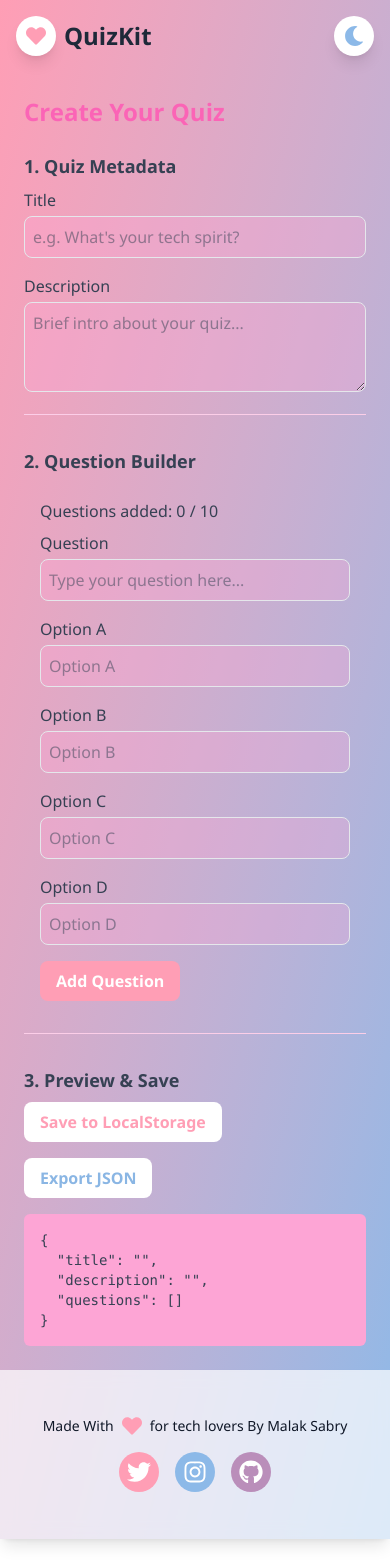
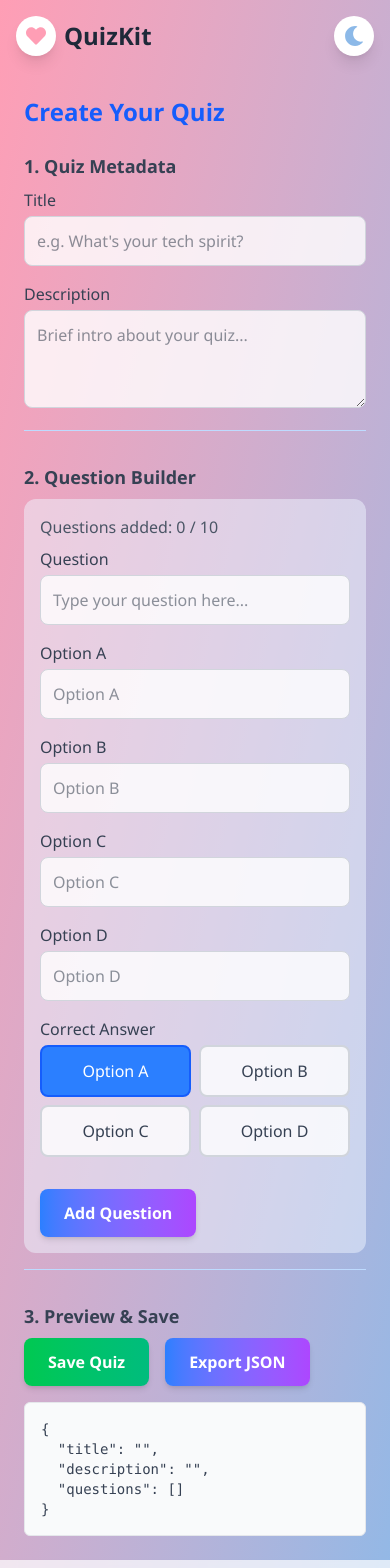
Before and after one commit to Malak-Sabry-104/QuizKti, a React (Vite) app: page /create in a window 390 px wide. Shown: the top 1568 px of the page. Before the commit the page ends 1539 px from the top, so only its background shows below. Built offline with nearby package versions, Linux system fonts and the light colour scheme.

Commit message:
Make Quiz form creation fully functional with answer field

```diff
--- a/src/Routes/CreateModal.tsx
+++ b/src/Routes/CreateModal.tsx
@@ -1,11 +1,12 @@
 import { useState } from "react";
+import { useNavigate } from "react-router-dom";
 import { useDarkMode } from "../Components/DarkModeContext";
 
 const CreateQuizForm = () => {
   const [title, setTitle] = useState("");
   const [description, setDescription] = useState("");
   const [questions, setQuestions] = useState<
-    { question: string; options: string[] }[]
+    { question: string; options: string[]; correctAnswer: number }[]
   >([]);
 
   const [questionInput, setQuestionInput] = useState("");
@@ -13,8 +14,14 @@ const CreateQuizForm = () => {
   const [optionB, setOptionB] = useState("");
   const [optionC, setOptionC] = useState("");
   const [optionD, setOptionD] = useState("");
+  const [correctAnswer, setCorrectAnswer] = useState<number>(0);
 
   const { darkMode } = useDarkMode();
+  const navigate = useNavigate();
+
+  const generateId = () => {
+    return Date.now().toString(36) + Math.random().toString(36).substr(2);
+  };
 
   const handleAddQuestion = () => {
     if (
@@ -35,7 +42,11 @@ const CreateQuizForm = () => {
 
     setQuestions([
       ...questions,
-      { question: questionInput.trim(), options: [optionA, optionB, optionC, optionD] },
+      {
+        question: questionInput.trim(),
+        options: [optionA, optionB, optionC, optionD],
+        correctAnswer: correctAnswer
+      },
     ]);
 
     setQuestionInput("");
@@ -43,6 +54,7 @@ const CreateQuizForm = () => {
     setOptionB("");
     setOptionC("");
     setOptionD("");
+    setCorrectAnswer(0);
   };
 
   const handleSave = () => {
@@ -56,13 +68,23 @@ const CreateQuizForm = () => {
     }
 
     const quizData = {
-      title,
-      description,
+      id: generateId(),
+      title: title.trim(),
+      description: description.trim(),
       questions,
+      createdAt: new Date().toISOString(),
+      questionCount: questions.length,
     };
 
-    localStorage.setItem("myQuiz", JSON.stringify(quizData));
-    alert("Quiz saved to localStorage!");
+    const existingQuizzes = localStorage.getItem("quizzes");
+    const quizzes = existingQuizzes ? JSON.parse(existingQuizzes) : [];
+
+    quizzes.push(quizData);
+
+    localStorage.setItem("quizzes", JSON.stringify(quizzes));
+
+    alert("Quiz created successfully!");
+    navigate("/dashboard");
   };
 
   const handleExport = () => {
@@ -83,37 +105,52 @@ const CreateQuizForm = () => {
   };
 
   return (
-    <div className={`min-h-full ${darkMode ? "text-gray-100" : "text-gray-700"}`}>
+    <div className={`min-h-full ${
+      darkMode ? "text-gray-100" : "text-gray-700"
+    }`}>
       <div className="max-w-3xl mx-auto min-h-full p-6">
-        <h2 className={`text-2xl font-bold mb-6 ${darkMode ? "text-blue-300" : "text-pink-400"}`}>
+        <h2 className={`text-2xl font-bold mb-6 ${
+          darkMode ? "text-blue-300" : "text-blue-600"
+        }`}>
           Create Your Quiz
         </h2>
 
-        {/* Metadata */}
         <section
-          className={`mb-8 border-b border-solid pb-4 ${darkMode ? "border-gray-700" : "border-pink-200"}`}
+          className={`mb-8 border-b border-solid pb-4 ${
+            darkMode ? "border-gray-700" : "border-blue-200"
+          }`}
         >
-          <h3 className={`font-semibold text-lg mb-2 ${darkMode ? "text-gray-200" : "text-gray-700"}`}>
+          <h3 className={`font-semibold text-lg mb-2 ${
+            darkMode ? "text-gray-200" : "text-gray-700"
+          }`}>
             1. Quiz Metadata
           </h3>
-          <label className={`block font-medium mb-1 ${darkMode ? "text-gray-300" : "text-gray-700"}`}>
+          <label className={`block font-medium mb-1 ${
+            darkMode ? "text-gray-300" : "text-gray-700"
+          }`}>
             Title
           </label>
           <input
-            className={`w-full p-2 rounded-lg outline-none border mb-4 ${
-              darkMode ? "bg-gray-700/50 border-gray-600 text-gray-100" : "bg-pink-300/30 border-gray-200"
+            className={`w-full p-3 rounded-lg outline-none border mb-4 transition-all duration-300 ${
+              darkMode
+                ? "bg-gray-700/50 border-gray-600 text-gray-100 focus:border-blue-400"
+                : "bg-white/80 border-gray-300 text-gray-800 focus:border-blue-500 focus:ring-2 focus:ring-blue-200"
             }`}
             value={title}
             onChange={(e) => setTitle(e.target.value)}
             placeholder="e.g. What's your tech spirit?"
           />
 
-          <label className={`block font-medium mb-1 ${darkMode ? "text-gray-300" : "text-gray-700"}`}>
+          <label className={`block font-medium mb-1 ${
+            darkMode ? "text-gray-300" : "text-gray-700"
+          }`}>
             Description
           </label>
           <textarea
-            className={`outline-none w-full p-2 rounded-lg border ${
-              darkMode ? "bg-gray-700/50 border-gray-600 text-gray-100" : "bg-pink-300/30 border-gray-200"
+            className={`outline-none w-full p-3 rounded-lg border transition-all duration-300 ${
+              darkMode
+                ? "bg-gray-700/50 border-gray-600 text-gray-100 focus:border-blue-400"
+                : "bg-white/80 border-gray-300 text-gray-800 focus:border-blue-500 focus:ring-2 focus:ring-blue-200"
             }`}
             rows={3}
             value={description}
@@ -122,23 +159,34 @@ const CreateQuizForm = () => {
           />
         </section>
 
-        {/* Question Builder */}
         <section
-          className={`mb-8 border-b border-solid pb-4 ${darkMode ? "border-gray-700" : "border-pink-200"}`}
+          className={`mb-8 border-b border-solid pb-4 ${
+            darkMode ? "border-gray-700" : "border-blue-200"
+          }`}
         >
-          <h3 className={`font-semibold text-lg mb-2 ${darkMode ? "text-gray-200" : "text-gray-700"}`}>
+          <h3 className={`font-semibold text-lg mb-2 ${
+            darkMode ? "text-gray-200" : "text-gray-700"
+          }`}>
             2. Question Builder
           </h3>
-          <div className="bg-transparent p-4 rounded-xl">
-            <p className={`mb-2 ${darkMode ? "text-gray-300" : "text-gray-700"}`}>
+          <div className={`p-4 rounded-xl ${
+            darkMode ? "bg-gray-800/50" : "bg-blue-50/50"
+          }`}>
+            <p className={`mb-2 ${
+              darkMode ? "text-gray-300" : "text-gray-600"
+            }`}>
               Questions added: {questions.length} / 10
             </p>
-            <label className={`block font-medium mb-1 ${darkMode ? "text-gray-300" : "text-gray-700"}`}>
+            <label className={`block font-medium mb-1 ${
+              darkMode ? "text-gray-300" : "text-gray-700"
+            }`}>
               Question
             </label>
             <input
-              className={`outline-none w-full p-2 rounded-lg border mb-4 ${
-                darkMode ? "bg-gray-700/50 border-gray-600 text-gray-100" : "bg-pink-300/30 border-gray-200"
+              className={`outline-none w-full p-3 rounded-lg border mb-4 transition-all duration-300 ${
+                darkMode
+                  ? "bg-gray-700/50 border-gray-600 text-gray-100 focus:border-blue-400"
+                  : "bg-white/80 border-gray-300 text-gray-800 focus:border-blue-500 focus:ring-2 focus:ring-blue-200"
               }`}
               value={questionInput}
               onChange={(e) => setQuestionInput(e.target.value)}
@@ -146,12 +194,16 @@ const CreateQuizForm = () => {
               disabled={questions.length >= 10}
             />
 
-            <label className={`block font-medium mb-1 ${darkMode ? "text-gray-300" : "text-gray-700"}`}>
+            <label className={`block font-medium mb-1 ${
+              darkMode ? "text-gray-300" : "text-gray-700"
+            }`}>
               Option A
             </label>
             <input
-              className={`outline-none w-full p-2 rounded-lg border mb-4 ${
-                darkMode ? "bg-gray-700/50 border-gray-600 text-gray-100" : "bg-pink-300/30 border-gray-200"
+              className={`outline-none w-full p-3 rounded-lg border mb-4 transition-all duration-300 ${
+                darkMode
+                  ? "bg-gray-700/50 border-gray-600 text-gray-100 focus:border-blue-400"
+                  : "bg-white/80 border-gray-300 text-gray-800 focus:border-blue-500 focus:ring-2 focus:ring-blue-200"
               }`}
               value={optionA}
               onChange={(e) => setOptionA(e.target.value)}
@@ -159,12 +211,16 @@ const CreateQuizForm = () => {
               disabled={questions.length >= 10}
             />
 
-            <label className={`block font-medium mb-1 ${darkMode ? "text-gray-300" : "text-gray-700"}`}>
+            <label className={`block font-medium mb-1 ${
+              darkMode ? "text-gray-300" : "text-gray-700"
+            }`}>
               Option B
             </label>
             <input
-              className={`outline-none w-full p-2 rounded-lg border mb-4 ${
-                darkMode ? "bg-gray-700/50 border-gray-600 text-gray-100" : "bg-pink-300/30 border-gray-200"
+              className={`outline-none w-full p-3 rounded-lg border mb-4 transition-all duration-300 ${
+                darkMode
+                  ? "bg-gray-700/50 border-gray-600 text-gray-100 focus:border-blue-400"
+                  : "bg-white/80 border-gray-300 text-gray-800 focus:border-blue-500 focus:ring-2 focus:ring-blue-200"
               }`}
               value={optionB}
               onChange={(e) => setOptionB(e.target.value)}
@@ -172,12 +228,16 @@ const CreateQuizForm = () => {
               disabled={questions.length >= 10}
             />
 
-            <label className={`block font-medium mb-1 ${darkMode ? "text-gray-300" : "text-gray-700"}`}>
+            <label className={`block font-medium mb-1 ${
+              darkMode ? "text-gray-300" : "text-gray-700"
+            }`}>
               Option C
             </label>
             <input
-              className={`outline-none w-full p-2 rounded-lg border mb-4 ${
-                darkMode ? "bg-gray-700/50 border-gray-600 text-gray-100" : "bg-pink-300/30 border-gray-200"
+              className={`outline-none w-full p-3 rounded-lg border mb-4 transition-all duration-300 ${
+                darkMode
+                  ? "bg-gray-700/50 border-gray-600 text-gray-100 focus:border-blue-400"
+                  : "bg-white/80 border-gray-300 text-gray-800 focus:border-blue-500 focus:ring-2 focus:ring-blue-200"
               }`}
               value={optionC}
               onChange={(e) => setOptionC(e.target.value)}
@@ -185,12 +245,16 @@ const CreateQuizForm = () => {
               disabled={questions.length >= 10}
             />
 
-            <label className={`block font-medium mb-1 ${darkMode ? "text-gray-300" : "text-gray-700"}`}>
+            <label className={`block font-medium mb-1 ${
+              darkMode ? "text-gray-300" : "text-gray-700"
+            }`}>
               Option D
             </label>
             <input
-              className={`outline-none w-full p-2 rounded-lg border ${
-                darkMode ? "bg-gray-700/50 border-gray-600 text-gray-100" : "bg-pink-300/30 border-gray-200"
+              className={`outline-none w-full p-3 rounded-lg border mb-4 transition-all duration-300 ${
+                darkMode
+                  ? "bg-gray-700/50 border-gray-600 text-gray-100 focus:border-blue-400"
+                  : "bg-white/80 border-gray-300 text-gray-800 focus:border-blue-500 focus:ring-2 focus:ring-blue-200"
               }`}
               value={optionD}
               onChange={(e) => setOptionD(e.target.value)}
@@ -198,15 +262,41 @@ const CreateQuizForm = () => {
               disabled={questions.length >= 10}
             />
 
+            <label className={`block font-medium mb-1 ${
+              darkMode ? "text-gray-300" : "text-gray-700"
+            }`}>
+              Correct Answer
+            </label>
+            <div className="grid grid-cols-2 md:grid-cols-4 gap-2 mb-4">
+              {['A', 'B', 'C', 'D'].map((option, index) => (
+                <button
+                  key={option}
+                  type="button"
+                  onClick={() => setCorrectAnswer(index)}
+                  className={`p-3 rounded-lg border-2 transition-all duration-300 ${
+                    correctAnswer === index
+                      ? darkMode
+                        ? "bg-blue-600 border-blue-400 text-white"
+                        : "bg-blue-500 border-blue-600 text-white"
+                      : darkMode
+                      ? "bg-gray-700/50 border-gray-600 text-gray-300 hover:border-gray-500"
+                      : "bg-white/80 border-gray-300 text-gray-700 hover:border-gray-400"
+                  }`}
+                  disabled={questions.length >= 10}
+                >
+                  Option {option}
+                </button>
+              ))}
+            </div>
+
             <button
               type="button"
               onClick={handleAddQuestion}
-              className={`mt-4 font-bold py-2 px-4 rounded-lg
-                duration-500 cursor-pointer ${
-                  darkMode
-                    ? "hover:bg-[#8AB6E4] hover:text-white bg-white text-[#8AB6E4]"
-                    : "bg-[#FF9EB5] hover:bg-pink-400 text-white"
-                }`}
+              className={`mt-4 font-bold py-3 px-6 rounded-lg transition-all duration-300 ${
+                darkMode
+                  ? "hover:bg-[#8AB6E4] hover:text-white bg-white text-[#8AB6E4]"
+                  : "bg-gradient-to-r from-blue-500 to-purple-500 hover:from-blue-600 hover:to-purple-600 text-white shadow-md hover:shadow-lg transform hover:-translate-y-1"
+              }`}
               disabled={questions.length >= 10}
             >
               Add Question
@@ -214,28 +304,29 @@ const CreateQuizForm = () => {
           </div>
         </section>
 
-        {/* Preview & Save */}
         <section>
-          <h3 className={`font-semibold text-lg mb-2 ${darkMode ? "text-gray-200" : "text-gray-700"}`}>
+          <h3 className={`font-semibold text-lg mb-2 ${
+            darkMode ? "text-gray-200" : "text-gray-700"
+          }`}>
             3. Preview & Save
           </h3>
           <div className="flex gap-4 flex-wrap mb-4">
             <button
               onClick={handleSave}
-              className={`font-bold py-2 px-4 rounded-lg transition duration-500 cursor-pointer ${
+              className={`font-bold py-3 px-6 rounded-lg transition-all duration-300 ${
                 darkMode
                   ? "hover:bg-[#FF9EB5] hover:text-white bg-white text-[#FF9EB5]"
-                  : "hover:bg-[#FF9EB5] hover:text-white bg-white text-[#FF9EB5]"
+                  : "bg-gradient-to-r from-green-500 to-emerald-500 hover:from-green-600 hover:to-emerald-600 text-white shadow-md hover:shadow-lg transform hover:-translate-y-1"
               }`}
             >
-              Save to LocalStorage
+              Save Quiz
             </button>
             <button
               onClick={handleExport}
-              className={`font-bold py-2 px-4 rounded-lg duration-500 cursor-pointer ${
+              className={`font-bold py-3 px-6 rounded-lg transition-all duration-300 ${
                 darkMode
                   ? "hover:bg-[#8AB6E4] hover:text-white bg-white text-[#8AB6E4]"
-                  : "hover:bg-[#8AB6E4] hover:text-white bg-white text-[#8AB6E4]"
+                  : "bg-gradient-to-r from-blue-500 to-purple-500 hover:from-blue-600 hover:to-purple-600 text-white shadow-md hover:shadow-lg transform hover:-translate-y-1"
               }`}
             >
               Export JSON
@@ -244,7 +335,9 @@ const CreateQuizForm = () => {
 
           <div
             className={`p-4 rounded-md text-sm font-mono whitespace-pre-wrap ${
-              darkMode ? "bg-gray-800 text-gray-300 border border-gray-700" : "bg-pink-300"
+              darkMode
+                ? "bg-gray-800 text-gray-300 border border-gray-700"
+                : "bg-gray-50 text-gray-700 border border-gray-200"
             }`}
           >
             {JSON.stringify(
```
